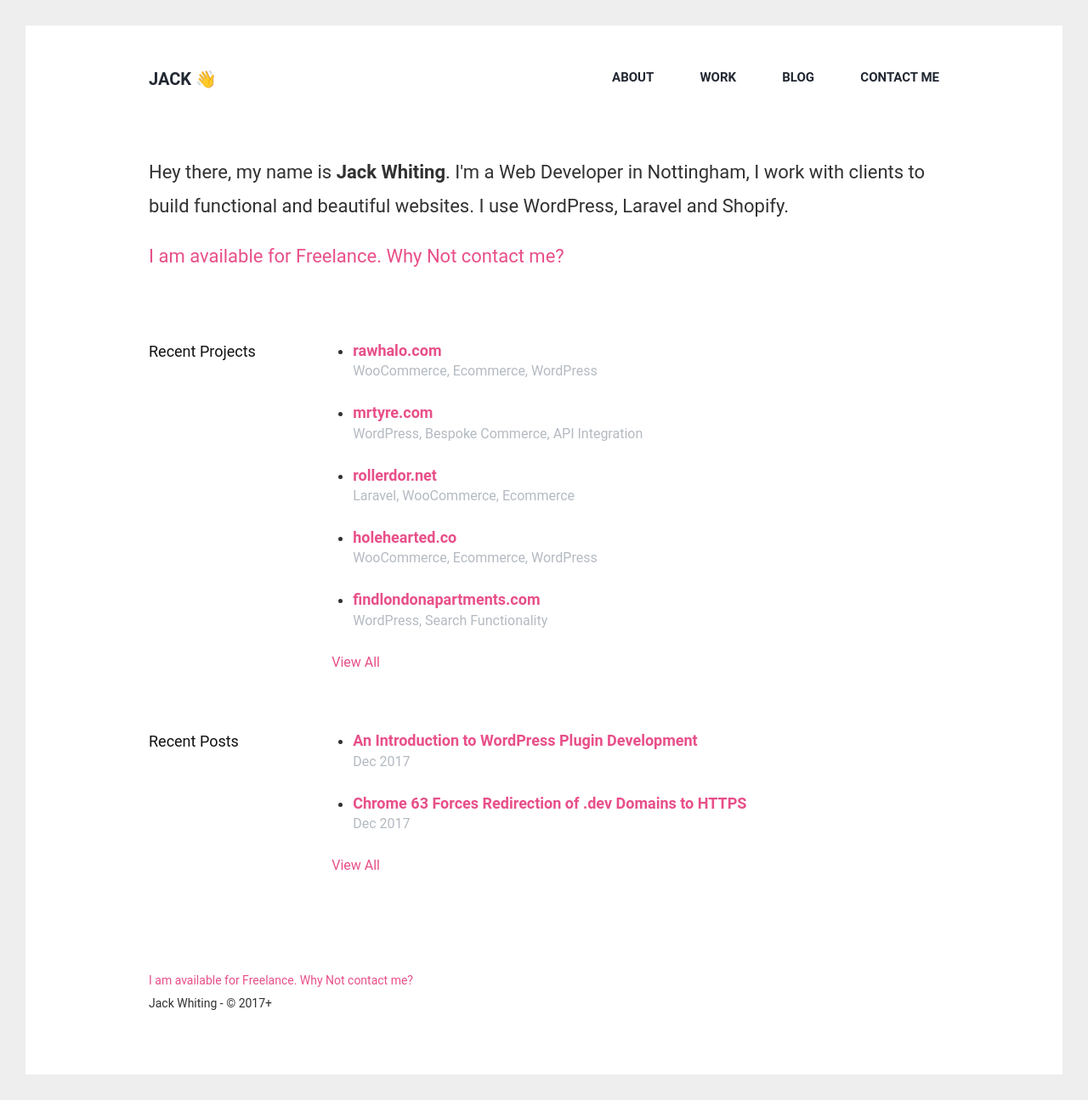
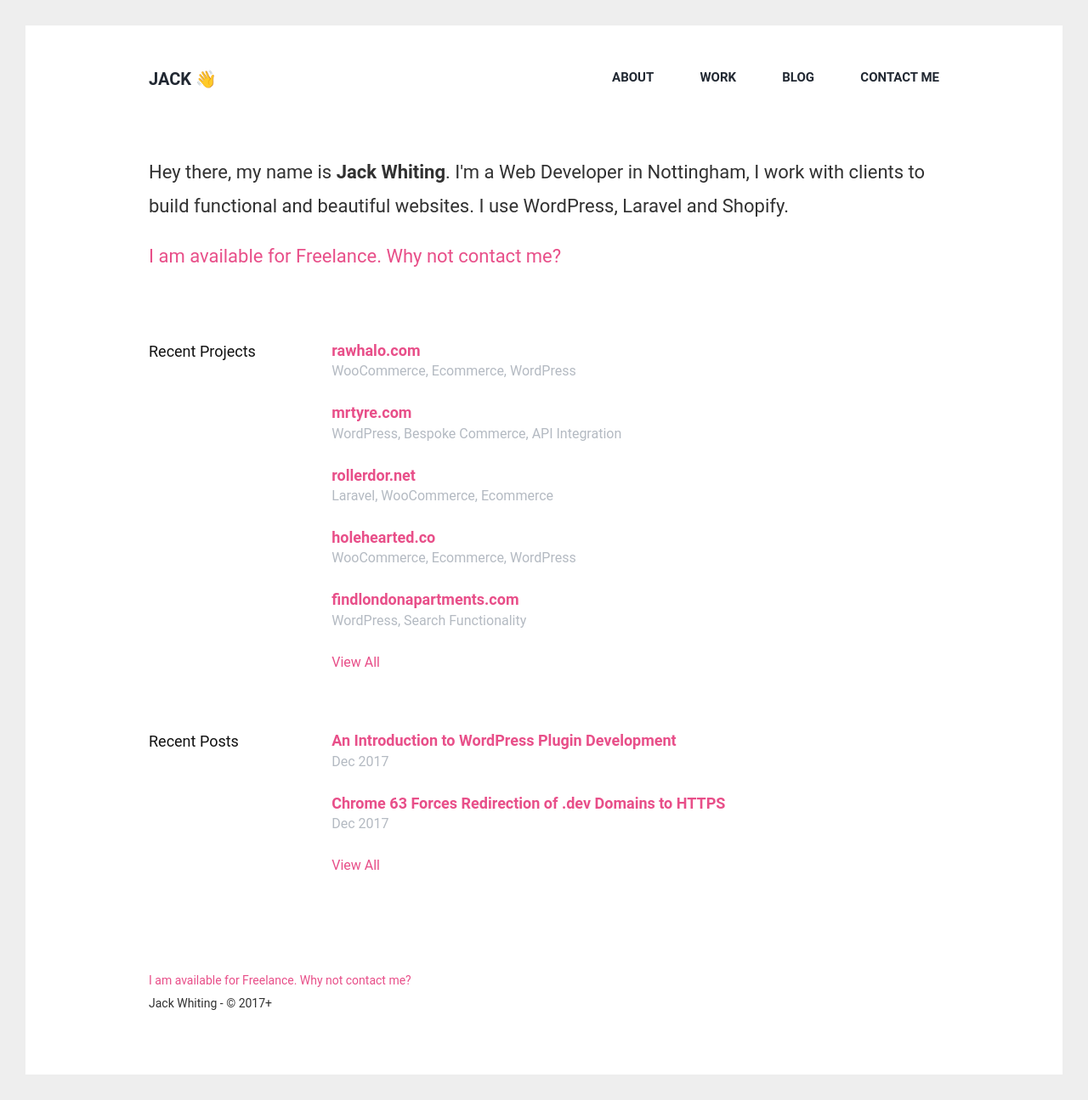
Before and after one commit to jackabox/old.jackwhiting.co.uk, a Jekyll site: the page built from index.md, in a window 1280 px wide. Shown: the whole page at 85% size. Built offline with Jekyll 4.4.1, drawn with Linux system fonts in a browser that asks for light colours.

Commit message:
fixing typos

```diff
--- a/_includes/footer.html
+++ b/_includes/footer.html
@@ -2,7 +2,7 @@
 
 
 	<footer class="container">
-        <p><small><a href="mailto:hi@jackwhiting.co.uk?subject=Hi Jack" title="Get In Touch / Contact">I am available for Freelance. Why Not contact me?</a><br>
+        <p><small><a href="mailto:hi@jackwhiting.co.uk?subject=Hi Jack" title="Get In Touch / Contact">I am available for Freelance. Why not contact me?</a><br>
 		Jack Whiting - &copy; 2017+</small></p>
 	</footer>
 
--- a/_layouts/front.html
+++ b/_layouts/front.html
@@ -4,7 +4,7 @@
 	<div class="content">
 		<div class="lead-message">
             <p>Hey there, my name is <b>Jack Whiting</b>. I'm a Web Developer in Nottingham, I work with clients to build functional and beautiful websites. I use WordPress, Laravel and Shopify.</p>
-		    <p><a href="mailto:hi@jackwhiting.co.uk?subject=Hi Jack" title="Get In Touch / Contact">I am available for Freelance. Why Not contact me?</a></p>
+		    <p><a href="mailto:hi@jackwhiting.co.uk?subject=Hi Jack" title="Get In Touch / Contact">I am available for Freelance. Why not contact me?</a></p>
         </div>
 	</div>
 </div>
@@ -16,7 +16,7 @@
             </div>
 
             <div class="cbox__content">
-                <ul class="item__list">
+                <ul class="item__list unlisted">
                     <li>
                         <h4><a href="https://rawhalo.com" target="_blank">rawhalo.com</a></h4>
                         <span>WooCommerce, Ecommerce, WordPress</span>
@@ -49,7 +49,7 @@
             </div>
 
             <div class="cbox__content">
-                <ul class="item__list">
+                <ul class="item__list unlisted">
                     {% assign count = 0 %}
                     {% for post in site.posts %}
                     {% assign count = count | plus:1 %}
--- a/_layouts/works.html
+++ b/_layouts/works.html
@@ -14,7 +14,7 @@
         </div>
 
         <div class="cbox__content">
-            <ul class="item__list">
+            <ul class="item__list unlisted">
                 <li>
                     <h4><a href="https://rawhalo.com" target="_blank">rawhalo.com</a></h4>
                     <span>WooCommerce, Ecommerce, WordPress</span>
@@ -55,7 +55,7 @@
         </div>
 
         <div class="cbox__content">
-            <ul class="item__list">
+            <ul class="item__list unlisted">
     			<li>
                     <h4><a href="https://github.com/jackabox/admin-logger" target="_blank">WordPress Activity Logger</a></h4>
                     <span>Provides a detailed changelog of admin activity within WordPress.</span>
```
